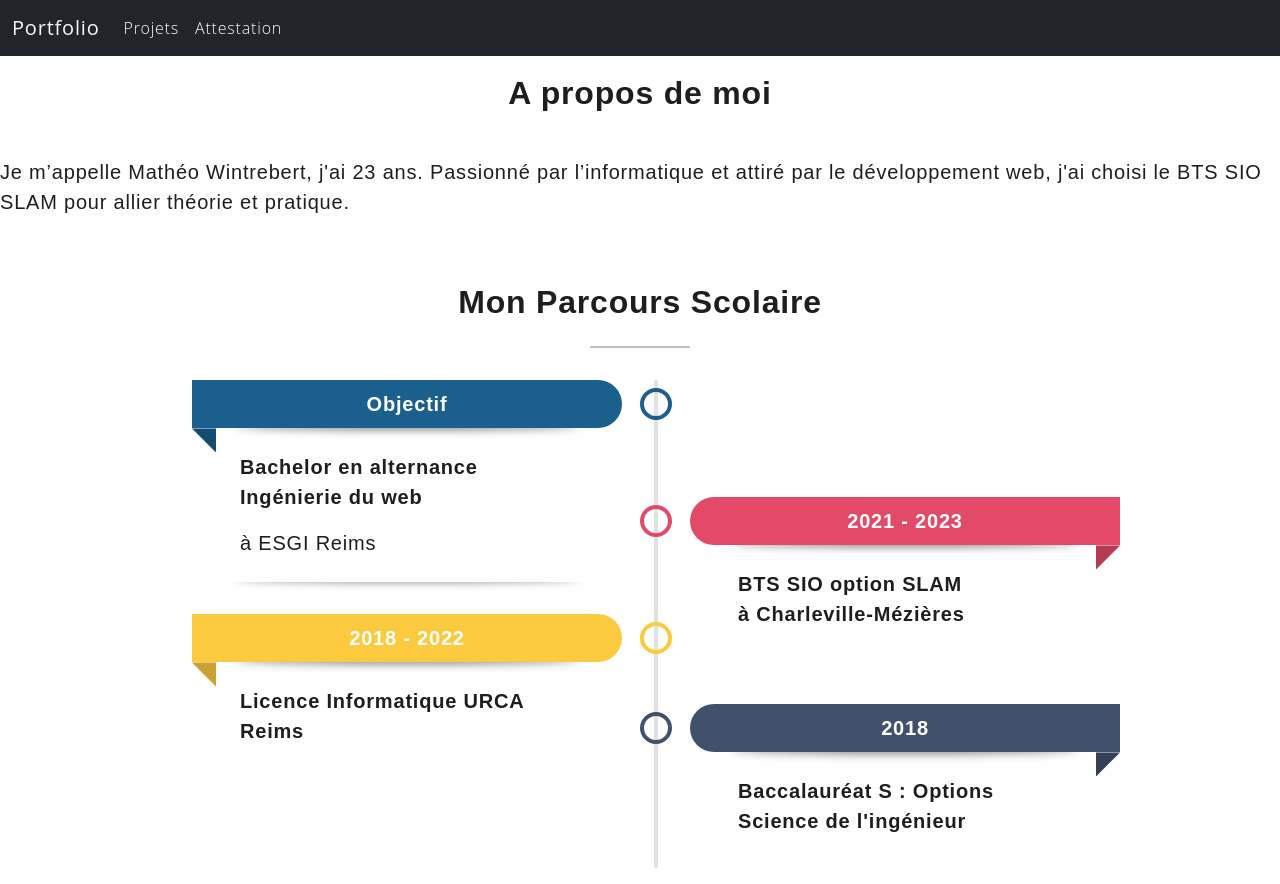
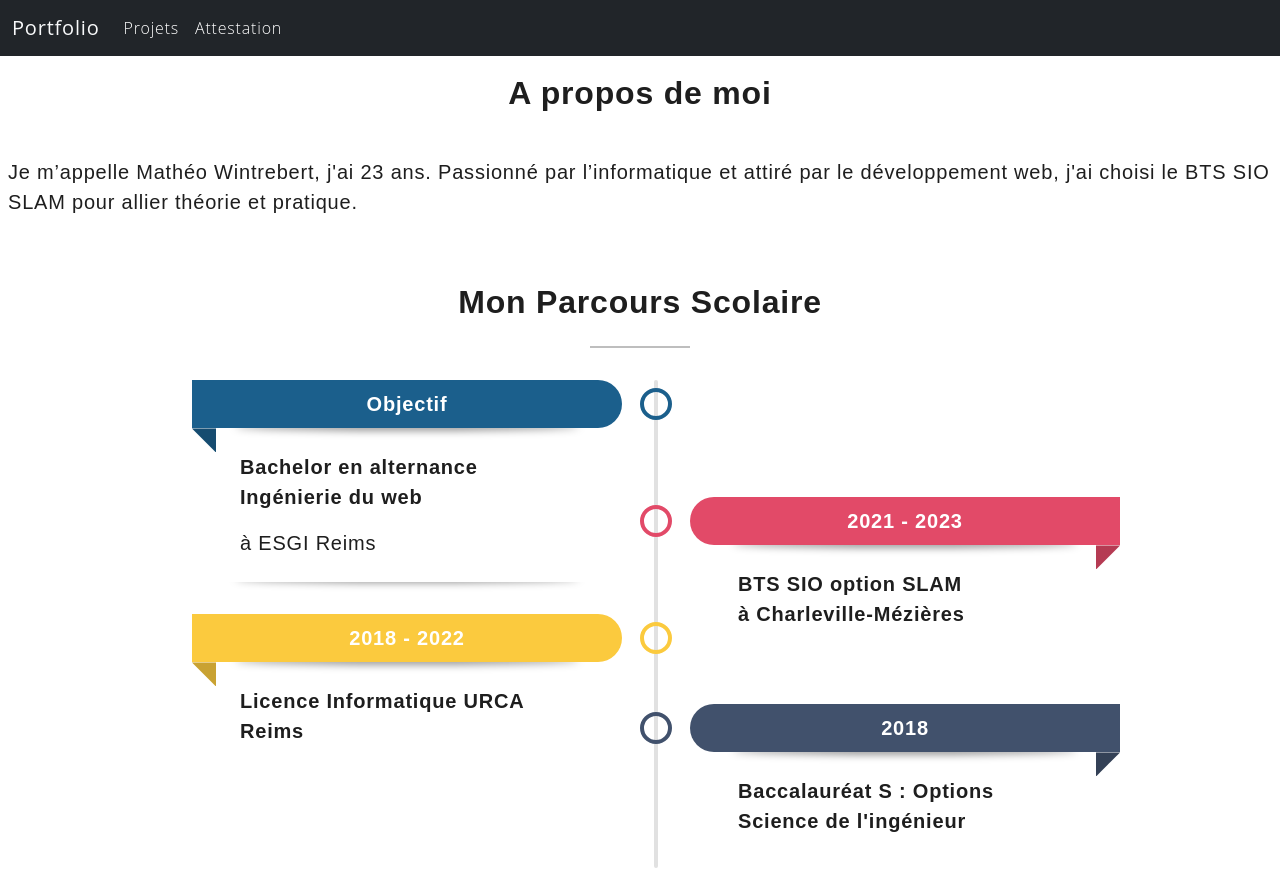
Before and after one commit to MatheoWintrebert/MatheoWintrebert.github.io, a plain HTML site: page index.html in a window 1280 px wide. Drawn offline with nearby package versions, Linux system fonts and the light colour scheme.

Commit message:
Update index.html

```diff
--- a/index.html
+++ b/index.html
@@ -37,7 +37,7 @@
             <section class="TitrePresentation">
               <h1>A propos de moi</h1>
             </section>
-            <p class="mx-auto">Je m’appelle Mathéo Wintrebert, j'ai 23 ans. Passionné par l’informatique et attiré par le développement web,
+            <p class="mx-2">Je m’appelle Mathéo Wintrebert, j'ai 23 ans. Passionné par l’informatique et attiré par le développement web,
               j'ai choisi le BTS SIO SLAM
               pour allier théorie et pratique.</p>
             <section>
```
